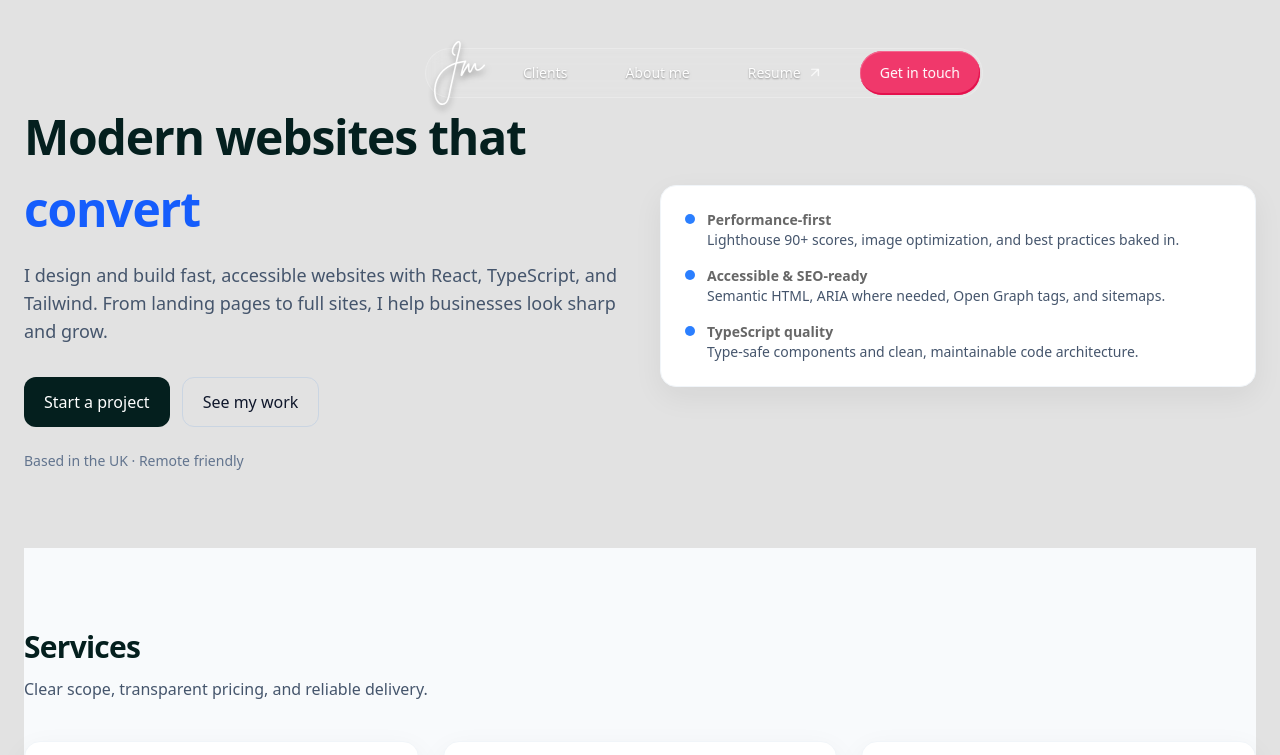
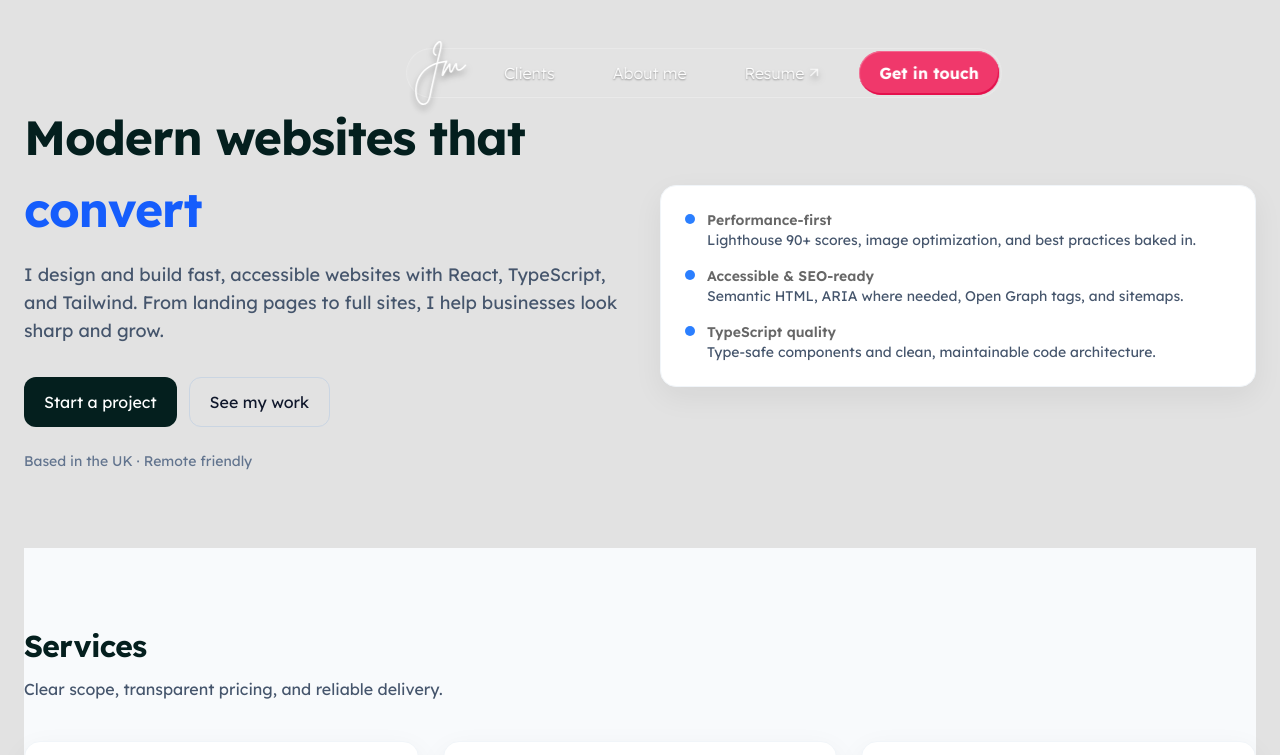
Before and after one commit to jake-mallin/jm-web-design, a Next.js app: page / in a window 1280 px wide. Shown: the top 755 px of the page. Built offline with nearby package versions, Linux system fonts and the light colour scheme.

Commit message:
build: update Header component

```diff
--- a/src/app/globals.css
+++ b/src/app/globals.css
@@ -1,6 +1,8 @@
 @import 'tailwindcss';
 
 @theme {
+  --font-sans: var(--font-lexend-deca), ui-sans-serif, system-ui;
+
   --color-jm-primary: #041f1e;
   --color-jm-primary-700: #021413;
   --color-jm-accent: #f0386b;
@@ -33,7 +35,7 @@
 }
 
 html {
-  scroll-behavior: smooth;
+  @apply scroll-smooth font-sans;
 }
 
 body {
--- a/src/app/layout.tsx
+++ b/src/app/layout.tsx
@@ -1,5 +1,15 @@
+import { Lexend_Deca } from 'next/font/google'
+
 import type { Metadata } from 'next'
+
 import './globals.css'
+
+const lexendDeca = Lexend_Deca({
+  subsets: ['latin'],
+  weight: ['300', '400', '600', '700'], // choose weights you need
+  variable: '--font-lexend-deca',
+  display: 'swap',
+})
 
 export const metadata: Metadata = {
   title: 'JM Web Design | Modern Websites that Convert',
@@ -25,7 +35,7 @@ export const metadata: Metadata = {
 
 export default function RootLayout({ children }: { children: React.ReactNode }) {
   return (
-    <html lang="en" className="antialiased">
+    <html lang="en" className={`${lexendDeca.variable} antialiased`}>
       <body>{children}</body>
     </html>
   )
--- a/src/components/Header.tsx
+++ b/src/components/Header.tsx
@@ -20,7 +20,7 @@ export default function Header() {
   }, [open])
 
   return (
-    <header className="border-neutral-0/24 bg-neutral-0/6 absolute top-8 z-50 mx-16 w-[calc(100%-128px)] rounded-full border p-0.5 backdrop-blur md:top-12 md:left-1/2 md:w-auto md:-translate-x-1/2 md:pl-20">
+    <header className="border-neutral-0/24 bg-neutral-0/6 absolute top-8 z-50 mx-16 w-[calc(100%-128px)] rounded-full border p-0.5 backdrop-blur-xs md:top-12 md:left-1/2 md:w-auto md:-translate-x-1/2 md:pl-20">
       <div className="flex items-center">
         <a
           href="#"
@@ -29,30 +29,31 @@ export default function Header() {
           <Logo color="white" shadow className="h-16 w-auto" />
         </a>
 
-        <nav className="hidden gap-6 text-sm font-medium md:flex md:items-center">
+        <nav className="hidden gap-6 text-base leading-5 font-light md:flex md:items-center">
           <a
             href="#services"
-            className="text-neutral-0 hover:border-neutral-0/12 border-neutral-0/0 text-shadow-nav-item flex items-center gap-1.5 rounded-full border px-4 py-2 font-light text-nowrap transition-all"
+            className="text-neutral-0 hover:border-neutral-0/12 border-neutral-0/0 text-shadow-nav-item flex items-center gap-1.5 rounded-full border px-4 py-2 text-nowrap transition-all"
           >
             Clients
           </a>
           <a
             href="#work"
-            className="text-neutral-0 hover:border-neutral-0/12 border-neutral-0/0 text-shadow-nav-item flex items-center gap-1.5 rounded-full border px-4 py-2 font-light text-nowrap transition-all"
+            className="text-neutral-0 hover:border-neutral-0/12 border-neutral-0/0 text-shadow-nav-item flex items-center gap-1.5 rounded-full border px-4 py-2 text-nowrap transition-all"
           >
             About me
           </a>
           <a
             href="#contact"
-            className="text-neutral-0 hover:border-neutral-0/12 border-neutral-0/0 text-shadow-nav-item flex items-center gap-1.5 rounded-full border px-4 py-2 font-light text-nowrap transition-all"
+            className="text-neutral-0 hover:border-neutral-0/12 border-neutral-0/0 text-shadow-nav-item flex items-center gap-1.5 rounded-full border px-4 py-2 text-nowrap transition-all"
           >
             Resume
-            <i className="ml-1 inline-block">
+            <i className="inline-block">
               <svg
                 width="8"
                 height="10"
                 viewBox="0 0 8 10"
                 fill="none"
+                className="drop-shadow-logo"
                 xmlns="http://www.w3.org/2000/svg"
                 aria-hidden="true"
               >
@@ -73,7 +74,7 @@ export default function Header() {
           </a>
           <a
             href="#contact"
-            className="btn-accent rounded-full text-nowrap inset-shadow-[-1px_-2px_0px_#E4114D,0.5px_1px_0px_#F4678F] hover:inset-shadow-[-1px_-2px_0px_#F4678F,0.5px_1px_0px_#E4114D]"
+            className="btn-accent rounded-full font-bold text-nowrap inset-shadow-[-1px_-2px_0px_#E4114D,0.5px_1px_0px_#F4678F] hover:inset-shadow-[-1px_-2px_0px_#F4678F,0.5px_1px_0px_#E4114D]"
           >
             Get in touch
           </a>
```
